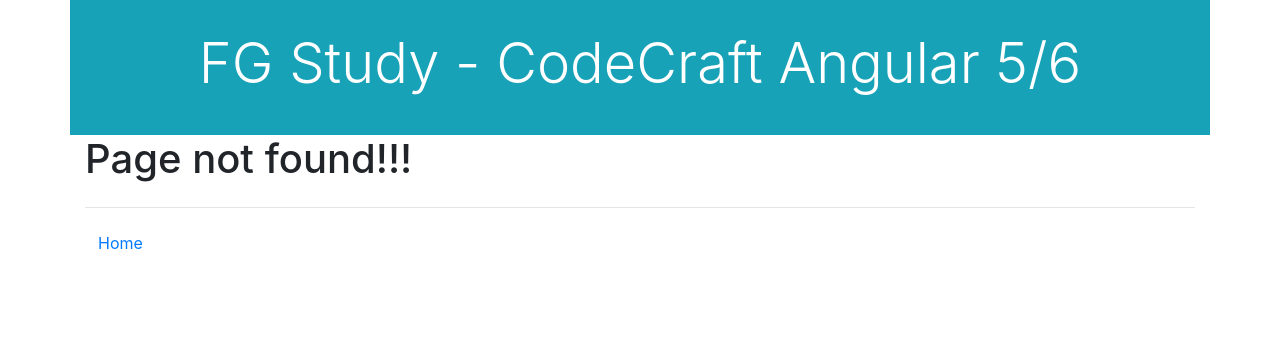
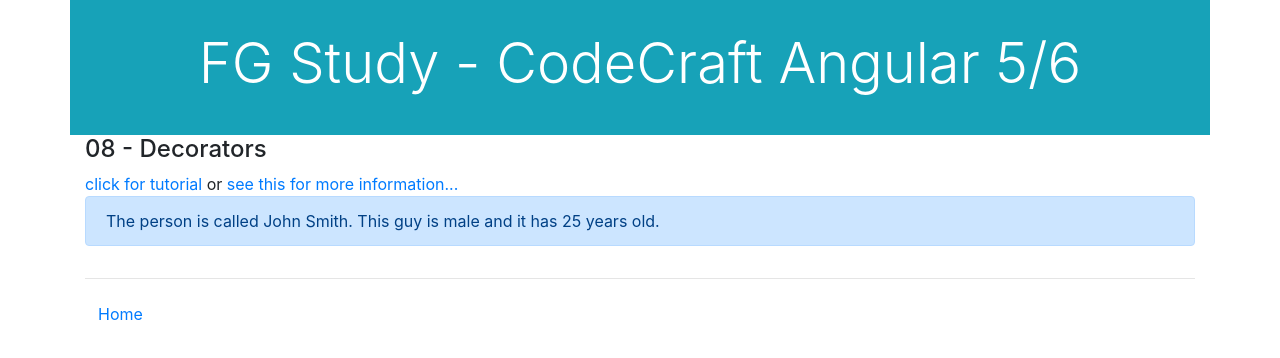
Before and after one commit to vladimir3b/fg-study-codecraft-angular, an Angular app: page /chap02/subchap08 in a window 1280 px wide. Before the commit this address had no page. Shown: the top 358 px of the page. Built offline with nearby package versions, Linux system fonts and the light colour scheme.

Commit message:
decorators

```diff
--- a/src/app/app.module.ts
+++ b/src/app/app.module.ts
@@ -10,6 +10,7 @@ import { HomePageComponent } from './others/components/home-page/home-page.compo
 import { Chap02RootComponent } from './chap02/components/chap02-root/chap02-root.component';
 import { Chap02Subchap06Component } from './chap02/components/chap02-subchap06/chap02-subchap06.component';
 import { Chap02Subchap07Component } from './chap02/components/chap02-subchap07/chap02-subchap07.component';
+import { Chap02Subchap08Component } from './chap02/components/chap02-subchap08/chap02-subchap08.component';
 
 
 @NgModule({
@@ -19,7 +20,8 @@ import { Chap02Subchap07Component } from './chap02/components/chap02-subchap07/c
     HomePageComponent,
     Chap02RootComponent,
     Chap02Subchap06Component,
-    Chap02Subchap07Component
+    Chap02Subchap07Component,
+    Chap02Subchap08Component
   ],
   imports: [
     RouterModule.forRoot(appRoutes),
--- a/src/app/chap02/chap02.router.ts
+++ b/src/app/chap02/chap02.router.ts
@@ -2,6 +2,7 @@ import { Routes } from '@angular/router';
 
 import { Chap02Subchap06Component } from './components/chap02-subchap06/chap02-subchap06.component';
 import { Chap02Subchap07Component } from './components/chap02-subchap07/chap02-subchap07.component';
+import { Chap02Subchap08Component } from './components/chap02-subchap08/chap02-subchap08.component';
 
 export const chap02Routes: Routes = [
   {
@@ -11,5 +12,9 @@ export const chap02Routes: Routes = [
   {
     path: 'chap02/subchap07',
     component: Chap02Subchap07Component
+  },
+  {
+    path: 'chap02/subchap08',
+    component: Chap02Subchap08Component
   }
 ];
--- a/src/app/chap02/components/chap02-root/chap02-root.component.html
+++ b/src/app/chap02/components/chap02-root/chap02-root.component.html
@@ -4,4 +4,7 @@
 </button><br>
 <button class="btn btn-link" routerLink="/chap02/subchap07">
   07 - Classes
+</button><br>
+<button class="btn btn-link" routerLink="/chap02/subchap08">
+  08 - Decorators
 </button>
--- a/src/app/chap02/components/chap02-subchap07/chap02-subchap07.component.ts
+++ b/src/app/chap02/components/chap02-subchap07/chap02-subchap07.component.ts
@@ -32,10 +32,7 @@ export class Chap02Subchap07Component implements OnInit {
     class Person implements IHuman{
       constructor(
         public firstName: string,
-        public lastName: string) {
-        this.firstName = firstName;
-        this.lastName = lastName;
-      }
+        public lastName: string) {}
 
       protected _name(): string {
         return `${this.firstName} ${this.lastName}`;
--- /dev/null
+++ b/src/app/chap02/components/chap02-subchap08/chap02-subchap08.component.html
@@ -0,0 +1,10 @@
+<h4>08 - Decorators</h4>
+<a href="https://codecraft.tv/courses/angular/es6-typescript/decorators/" target="blank">
+  click for tutorial
+</a> or
+<a href="https://www.spectory.com/blog/A%20deep%20dive%20into%20TypeScript%20decorators" target="blank">
+  see this for more information...
+</a>
+<div class="alert alert-primary">
+  {{ message }}
+</div>
--- /dev/null
+++ b/src/app/chap02/components/chap02-subchap08/chap02-subchap08.component.ts
@@ -0,0 +1,73 @@
+import { Component, OnInit } from '@angular/core';
+
+@Component({
+  selector: 'fg-app-chap02-subchap08',
+  templateUrl: './chap02-subchap08.component.html',
+  styleUrls: ['./chap02-subchap08.component.scss']
+})
+export class Chap02Subchap08Component implements OnInit {
+
+  public message: string = '';
+
+  constructor() {}
+
+  ngOnInit() {
+    this.studyDecorators();
+  }
+
+
+
+  public studyDecorators() {
+
+    type gender = 'male' | 'female';
+
+    interface IConfig {
+      sex: gender;
+      age: number;
+    }
+
+    function moreStuff<T extends {new(...args:any[]):{}}>(constructor: T) {
+      // see https://stackoverflow.com/questions/33224047/how-to-specify-any-newable-type-in-typescript
+      // You can use { new(...args: any[]): any; } to allow any object with a constructor with any arguments.
+      return class extends constructor {
+        private _age: number = 45;
+        public showDetails = () => `This guy has ${this._age} years old.`;
+      }
+    }
+
+    function moreStuffWithParameters(config: IConfig){
+      return function <T extends {new(...args:any[]):{}}>(constructor: T) {
+        return class extends constructor {
+          private _age: number = config.age;
+          private _sex: gender = config.sex;
+          public showDetails = () => `This guy is ${this._sex} and it has ${this._age} years old.`;
+        }
+      }
+    }
+
+
+    @moreStuffWithParameters({
+      sex: 'male',
+      age: 25
+    })
+    @moreStuff // this will be applied first, so showDetails will be overwritten by moreStuffWithParameters
+    class Person {
+      constructor(
+        public firstName: string,
+        public lastName: string) {}
+
+      protected _name(): string {
+        return `${this.firstName} ${this.lastName}`;
+      }
+
+      public message(): string {
+        return `The person is called ${this._name()}.`;
+      }
+    }
+
+    let person: Person = new Person('John', 'Smith');
+    this.message += person.message()+' ';
+    this.message += (<any>person).showDetails();
+
+  }
+}
```
Also changed, not shown: src/app/chap02/components/chap02-subchap08/chap02-subchap08.component.scss (added), 1 other file (tests, documents, lock files or other folders).
